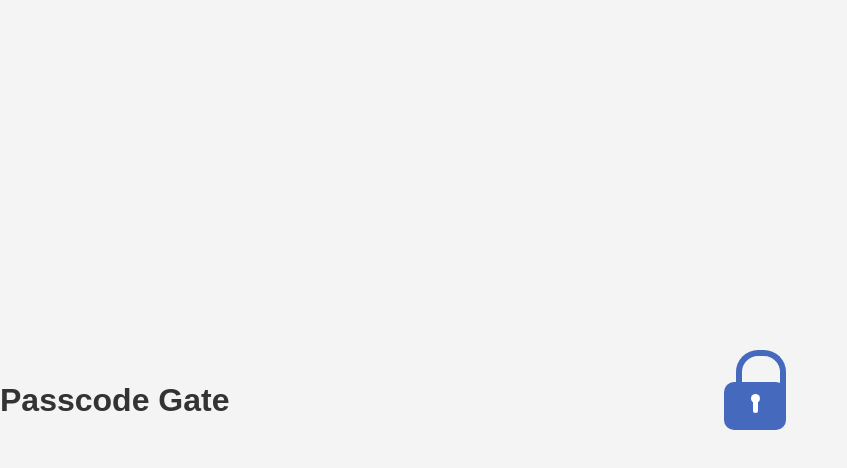
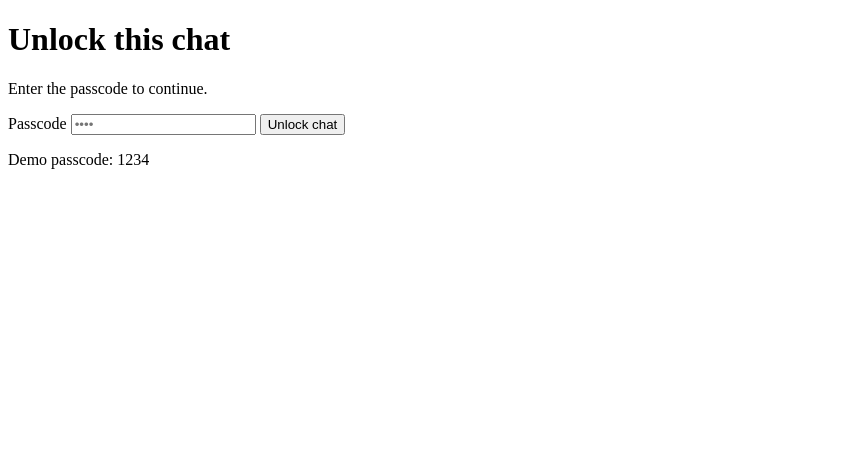
Before and after one commit to vivekdwivedi2807-byte/WDW_0158, a plain HTML site: page CYBER_ANALYST_PROJECt/PASSCODEGATE.HTML in a window 1280 px wide. Shown: the whole page, without its empty margins (0-847 px from the left). Drawn offline with Linux system fonts and the light colour scheme.

Commit message:
Creating an interface using html

```diff
--- a/CYBER_ANALYST_PROJECt/PASSCODEGATE.HTML
+++ b/CYBER_ANALYST_PROJECt/PASSCODEGATE.HTML
@@ -3,77 +3,41 @@
 <head>
   <meta charset="UTF-8">
   <meta name="viewport" content="width=device-width, initial-scale=1.0">
-    <title>PASSCODE GATE</title>
-    <style>
-        body {
-            font-family: Arial, sans-serif;
-            background-color: #f4f4f4;
-            display: flex;
-            justify-content: center;
-            align-items: center;
-            height: 100vh;
-            margin: 0;
-        }
-        h1 {
-            color: #333;
-        }
-        .lock-icon {
-  width: 72px;
-  height: 80px;
-  margin: 0 auto 20px;
-  position: relative;
-}
+  <title>Unlock Chat</title>
 
-.lock-shackle {
-  width: 38px;
-  height: 36px;
-  position: absolute;
-  top: 0;
-  left: 17px;
-  border: 6px solid #4569bd;
-  border-bottom: 0;
-  border-radius: 22px 22px 0 0;
-}
 
-.lock-body {
-  width: 62px;
-  height: 48px;
-  position: absolute;
-  left: 5px;
-  bottom: 0;
-  border-radius: 10px;
-  background: #4569bd;
-}
+</head>
 
-.keyhole {
-  width: 9px;
-  height: 9px;
-  position: absolute;
-  top: 12px;
-  left: 27px;
-  border-radius: 50%;
-  background: white;
-}
-
-.keyhole::after {
-  content: "";
-  width: 5px;
-  height: 13px;
-  position: absolute;
-  top: 6px;
-  left: 2px;
-  border-radius: 3px;
-  background: white;
-}
-        </style>
-</head>
 <body>
-    <h1>Passcode Gate</h1>
+  <main class="unlock-card">
     <div class="lock-icon" aria-hidden="true">
       <div class="lock-shackle"></div>
       <div class="lock-body">
         <div class="keyhole"></div>
       </div>
     </div>
+
+    <h1>Unlock this chat</h1>
+    <p class="description">Enter the passcode to continue.</p>
+
+    <form id="unlockForm">
+      <label for="passcode">Passcode</label>
+      <input
+        id="passcode"
+        type="password"
+        inputmode="numeric"
+        maxlength="4"
+        placeholder="••••"
+        autocomplete="off"
+        required
+      >
+      <button type="submit">Unlock chat</button>
+    </form>
+
+    <p id="message" role="status"></p>
+    <p class="demo-note">Demo passcode: 1234</p>
+  </main>
+
+
 </body>
 </html>
```
Lines whose indentation alone changed are shown as unchanged.
